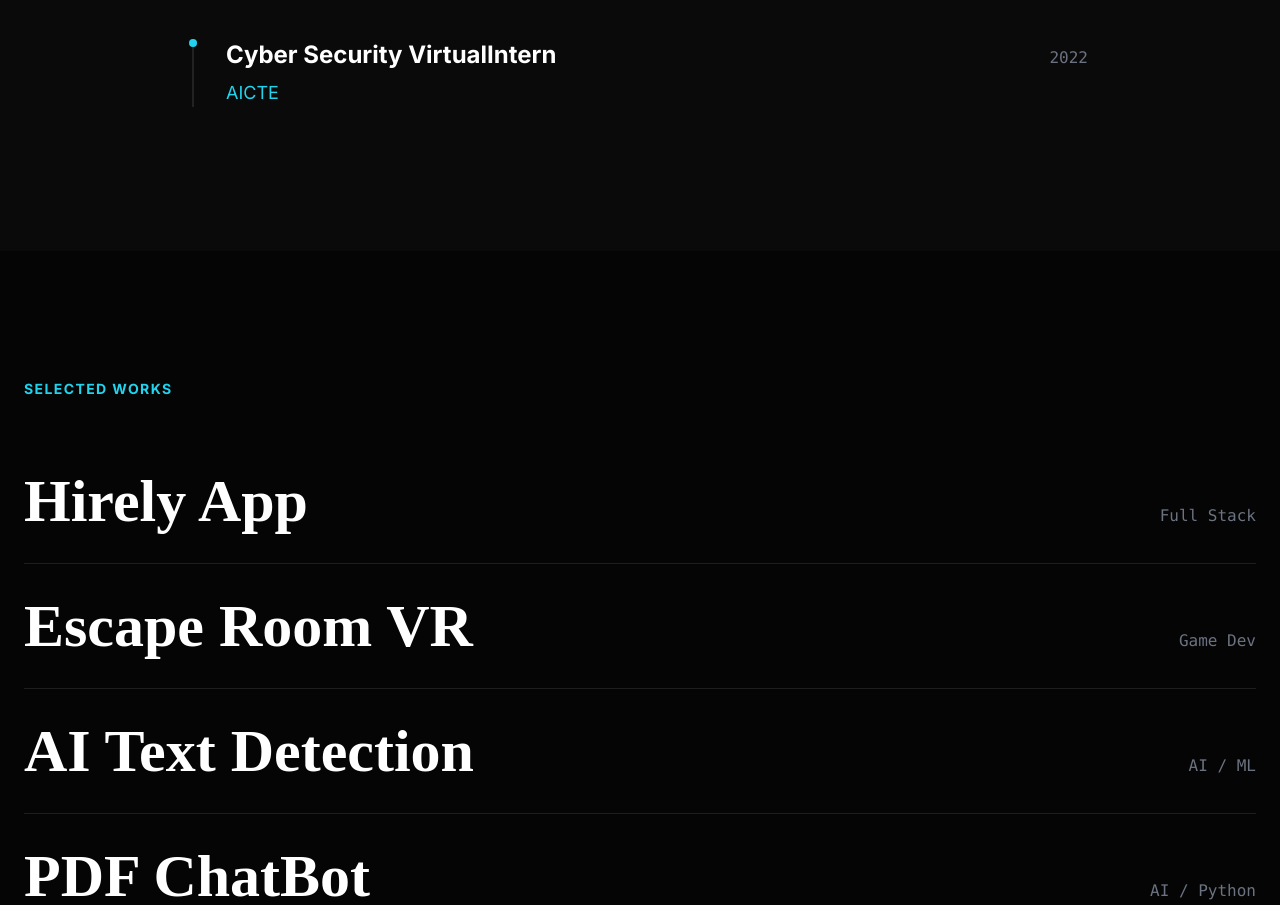
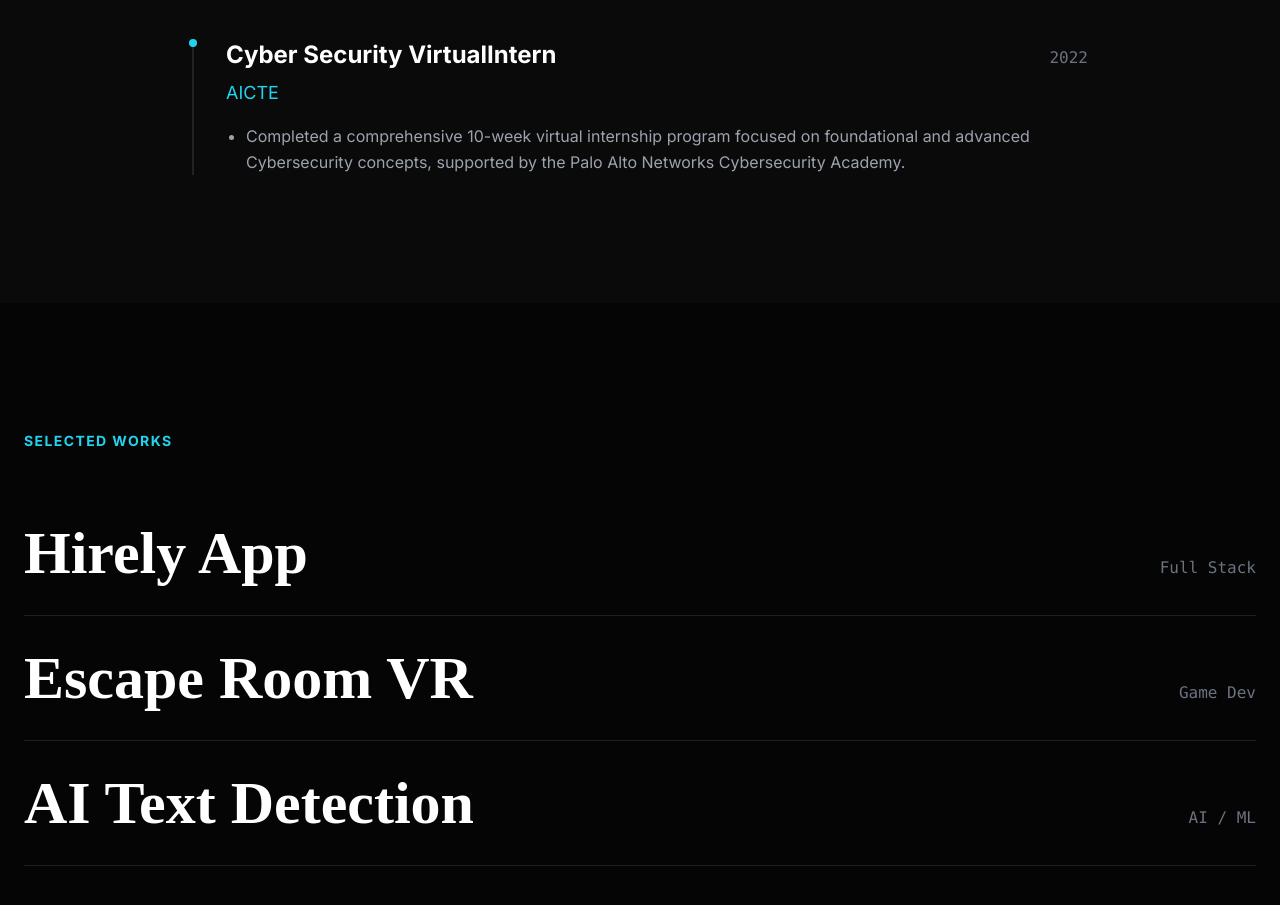
Before and after one commit to udaysagarm/my-portfolio, a React (Create React App) app: page / in a window 1280 px wide. Shown: the part 3300-4205 px from the top of the page. Built offline with nearby package versions, Linux system fonts and the light colour scheme.

Commit message:
feat: Add description for AICTE cybersecurity internship experience.

```diff
--- a/src/App.jsx
+++ b/src/App.jsx
@@ -110,7 +110,7 @@ const experience = [
     company: "AICTE",
     period: "2022",
     desc: [
-
+      "Completed a comprehensive 10-week virtual internship program focused on foundational and advanced Cybersecurity concepts, supported by the Palo Alto Networks Cybersecurity Academy."
     ]
   },
 ];
```
Also changed, not shown: 1 other file (tests, documents, lock files or other folders).
